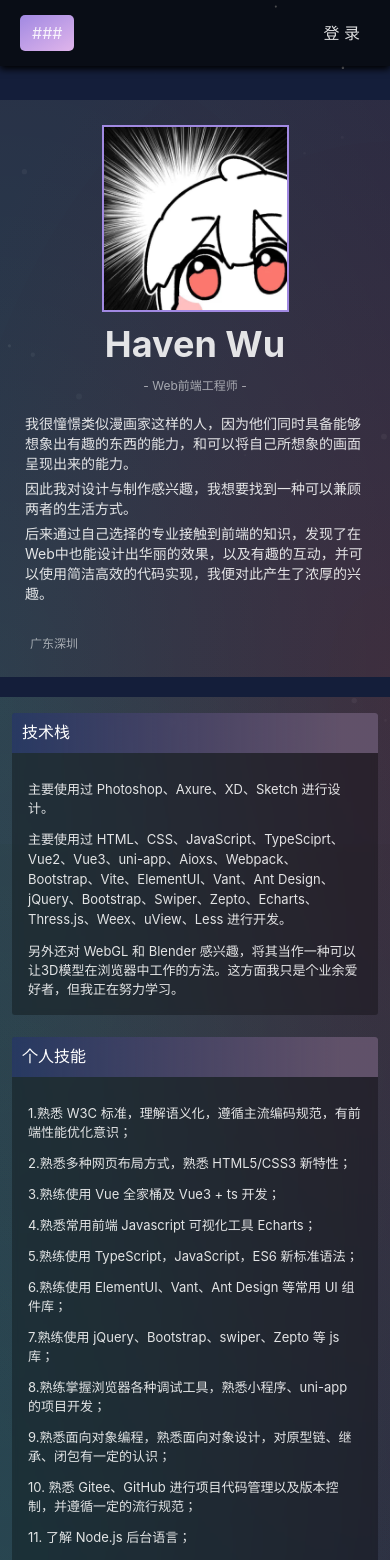
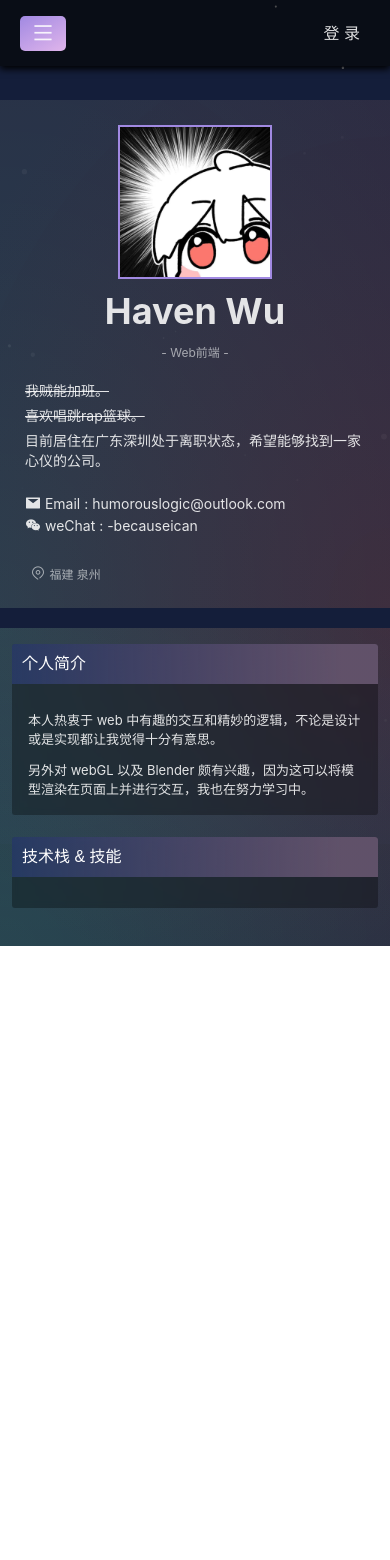
Before and after one commit to Havenzz/Rendering_the_sky, a Vue app: page /info in a window 390 px wide. Shown: the top 1560 px of the page. After the commit the page ends 966 px from the top, so only its background shows below. Built offline with nearby package versions, Linux system fonts and the light colour scheme.

Commit message:
update files

```diff
--- a/src/components/articles/chooseTag.vue
+++ b/src/components/articles/chooseTag.vue
@@ -25,7 +25,7 @@
                 :key="index"
                 >
                     {{ tag }}
-                    <i @click="removeTag(tag)" class="iconfont">&#xeb6a;</i>
+                    <i @click="removeTag(tag)" class="iconfont">&#xe7fc;</i>
                 </span>
             </template>
             <p v-else>请选择标签 (●'◡'●)</p>
@@ -80,7 +80,20 @@
 
 <style lang="less" scoped>
 .chooseBox{
-    overflow: hidden;
+    overflow-y: scroll;
+    height: 500px;
+
+    &::-webkit-scrollbar {
+        width: 4px;
+        background: #4e48451f;
+        opacity: 0.1;
+    }
+
+    &::-webkit-scrollbar-thumb {
+        background-color: rgba(255, 255, 255, .75);
+        border-radius: 5px;
+    }
+
     li{
         height: 50px;
         box-sizing: border-box;
--- a/src/components/articles/editor.vue
+++ b/src/components/articles/editor.vue
@@ -44,6 +44,7 @@
             plugins: 'autoresize,codesample,searchreplace,table,code,link,lists,advlist',
             codesample_global_prismjs: true,
             min_height: 500,
+            max_height: 600,
             color_cols: 7,
             // content_security_policy: "default-src 'self' https:;",
             custom_colors: false,
--- a/src/components/common/mdialog.vue
+++ b/src/components/common/mdialog.vue
@@ -58,8 +58,8 @@
         border-top-right-radius: 8px;
         border-top-left-radius: 8px;
         i {
-            margin-top: 2px;
             margin-right: 12px;
+            margin-bottom: 2px;
             font-size: 20px;
             cursor: pointer;
             color: var(--white);
--- a/src/components/globalHeader/navBar.vue
+++ b/src/components/globalHeader/navBar.vue
@@ -1,7 +1,9 @@
 <template>
     <div class="navBar">
         <div class="mask" :class="{ show: asideShow }" @click="onClickHide"></div>
-        <div class="header-left-small" @click="onClickShow">###</div>
+        <div class="header-left-small" @click="onClickShow">
+            <i class="iconfont">&#xe7f4;</i>
+        </div>
         <div class="header-left">
             <div class="ufo" :style="{ left: `${ufoOffset}%` }"></div>
             <div class="header-navbar" :class="{ show: asideShow }" ref="headerNavbarRef">
@@ -73,10 +75,13 @@
 .header-left-small {
     display: none;
     background: linear-gradient(150deg, #a189e2, #e0b5eb);
-    padding: 8px 12px;
+    padding: 6px 12px;
     border-radius: 5px;
     cursor: pointer;
     margin-left: 20px;
+    i{
+        font-size: 22px;
+    }
 
     @media screen and (max-width:1200px) {
         display: block;
--- a/src/hook/useCreateAndRemoveDOM.ts
+++ b/src/hook/useCreateAndRemoveDOM.ts
@@ -4,8 +4,14 @@
     const DOM = document.createElement('DIV');
     DOM.id = DOMName;
     document.body.appendChild(DOM);
+    if(DOMName === 'back'){
+        document.body.style.overflow = 'hidden'
+    }
 
     onUnmounted(() => {
         document.body.removeChild(DOM);
+        if(DOMName === 'back'){
+            document.body.removeAttribute('style')
+        }
     })
 }
--- a/src/main.ts
+++ b/src/main.ts
@@ -115,6 +115,7 @@
 app.use(router)
 app.use(store)
 app.use(vueLazyload,{
-    loading
+    loading,
+    error:loading
 })
 app.mount('#app')
--- a/src/pages/Articles.vue
+++ b/src/pages/Articles.vue
@@ -7,6 +7,9 @@
                     <search></search>
                 </template>
                 <ul class="classification">
+                    <h1 class="tags_title">
+                        <i class="iconfont">&#xe86f;</i> 标签集
+                    </h1>
                     <loading v-if="isLoading" :style="{height: 200 + 'px'}"></loading>
                     <template v-else>
                         <li v-for="tag of tags" :key="tag.id">
@@ -121,4 +124,15 @@
         }
     }
 }
+.tags_title{
+    font-size: 24px;
+    width: fit-content;
+    margin: 0 auto 20px;
+    user-select: none;
+    padding: 8px 30px 8px 24px;
+    border-bottom: 1px solid;
+    i{
+        font-size: 24px;
+    }
+}
 </style>
--- a/src/pages/ArticlesChildren/articles.vue
+++ b/src/pages/ArticlesChildren/articles.vue
@@ -1,5 +1,8 @@
 <template>
-    <container class="articles" title="Articles">
+    <container class="articles">
+        <template #header>
+            <i class="iconfont">&#xe86e;</i> Articles
+        </template>
         <h1 class="searchResult" v-if="route.query.s">以下是 "{{ route.query.s }}" 的搜索结果：</h1>
         <loading :style="{height: 301 + 'px'}" v-if="isLoading"></loading>
         <div class="not_found" v-else-if="articles.length === 0">
@@ -63,13 +66,19 @@
         const DEFAULT_TAKE = 5;
         const changePage = (newPage: number) => {
             page.value = newPage;
+            const skip = (newPage - 1) * DEFAULT_TAKE;
+            if(skip){
                 router.push({
                     path:'articles',
                     query:{
                         ...route.query,
-                    skip: newPage * DEFAULT_TAKE
+                        skip
                     }
                 })
+            }else{
+                router.push('/articles')
+            }
+
         }
         const SKIP = 5;
         const articles = computed<Articles>(() => store.state.articles)
@@ -78,6 +87,9 @@
 
         watch(() => route.query, newValue => {
             store.dispatch('searchArticles',newValue ? newValue : route.query)
+            if(newValue.skip){
+                page.value = +newValue.skip / DEFAULT_TAKE + 1
+            }
         },{ immediate:true })
 
         return {
--- a/src/pages/Info.vue
+++ b/src/pages/Info.vue
@@ -8,38 +8,31 @@
                 <div class="user_info">
                     <div class="user_header">
                         <h2>Haven Wu</h2>
-                        <span>- Web前端工程师 -</span>
+                        <span>- Web前端 -</span>
                     </div>
                     <div class="user_content">
-                        <p>我很憧憬类似漫画家这样的人，因为他们同时具备能够想象出有趣的东西的能力，和可以将自己所想象的画面呈现出来的能力。</p>
-                        <p>因此我对设计与制作感兴趣，我想要找到一种可以兼顾两者的生活方式。</p>
-                        <p>后来通过自己选择的专业接触到前端的知识，发现了在Web中也能设计出华丽的效果，以及有趣的互动，并可以使用简洁高效的代码实现，我便对此产生了浓厚的兴趣。</p>
+                        <p style="text-decoration: line-through;">我贼能加班。</p>
+                        <p style="text-decoration: line-through;">喜欢唱跳rap篮球。</p>
+                        <p>目前居住在广东深圳处于离职状态，希望能够找到一家心仪的公司。</p>
+                        <p style="margin-top: 20px">
+                            <i class="iconfont">&#xe870;</i> Email : humorouslogic@outlook.com
+                        </p>
+                        <p>
+                            <i class="iconfont">&#xe883;</i> weChat : -becauseican
+                        </p>
                     </div>
-                    <span class="address">广东深圳</span>
+                    <span class="address">
+                        <i class="iconfont">&#xe8ae;</i> 福建 泉州
+                    </span>
                 </div>
             </div>
             <div class="content">
                 <div class="content_box">
-                    <container title="技术栈">
-                        <p>主要使用过 Photoshop、Axure、XD、Sketch 进行设计。</p>
-                        <p style="line-height:20px;">主要使用过
-                            HTML、CSS、JavaScript、TypeSciprt、Vue2、Vue3、uni-app、Aioxs、Webpack、Bootstrap、Vite、ElementUI、Vant、Ant
-                            Design、jQuery、Bootstrap、Swiper、Zepto、Echarts、Thress.js、Weex、uView、Less 进行开发。</p>
-                        <p>另外还对 WebGL 和 Blender 感兴趣，将其当作一种可以让3D模型在浏览器中工作的方法。这方面我只是个业余爱好者，但我正在努力学习。</p>
+                    <container title="个人简介">
+                        <p>本人热衷于 web 中有趣的交互和精妙的逻辑，不论是设计或是实现都让我觉得十分有意思。</p>
+                        <p>另外对 webGL 以及 Blender 颇有兴趣，因为这可以将模型渲染在页面上并进行交互，我也在努力学习中。</p>
                     </container>
-                    <container title="个人技能">
-                        <p>1.熟悉 W3C 标准，理解语义化，遵循主流编码规范，有前端性能优化意识；</p>
-                        <p>2.熟悉多种网页布局方式，熟悉 HTML5/CSS3 新特性；</p>
-                        <p>3.熟练使用 Vue 全家桶及 Vue3 + ts 开发；</p>
-                        <p>4.熟悉常用前端 Javascript 可视化工具 Echarts；</p>
-                        <p>5.熟练使用 TypeScript，JavaScript，ES6 新标准语法；</p>
-                        <p>6.熟练使用 ElementUI、Vant、Ant Design 等常用 UI 组件库；</p>
-                        <p>7.熟练使用 jQuery、Bootstrap、swiper、Zepto 等 js 库；</p>
-                        <p>8.熟练掌握浏览器各种调试工具，熟悉小程序、uni-app 的项目开发；</p>
-                        <p>9.熟悉面向对象编程，熟悉面向对象设计，对原型链、继承、闭包有一定的认识；</p>
-                        <p>10. 熟悉 Gitee、GitHub 进行项目代码管理以及版本控制，并遵循一定的流行规范；</p>
-                        <p>11. 了解 Node.js 后台语言；</p>
-                        <p>12. 了解自动化构建工具，如 webpack、vite。</p>
+                    <container title="技术栈 & 技能">
                     </container>
                 </div>
             </div>
@@ -104,8 +97,16 @@
                 flex-direction: column;
                 .avatar{
                     margin: 0 auto;
-                    width: 183px;
-                    height: 183px;
+                    width: 193px;
+                    height: 193px;
+                }
+            }
+
+            @media screen and (max-width:500px) {
+                .avatar{
+                    margin: 0 auto;
+                    width: 150px;
+                    height: 150px;
                 }
             }
 
@@ -126,9 +127,7 @@
                 }
 
                 .user_content {
-                    display: flex;
                     width: 100%;
-                    flex-wrap: wrap;
                     margin-top: 20px;
                     font-size: 14px;
                     padding: 0 30px 0 10px;
```
Also changed, not shown: src/pages/ArticlesChildren/article.vue (+21 -7 lines), src/pages/ArticlesChildren/editAticle.vue (+5 -3 lines). Lines whose indentation alone changed are shown as unchanged.
